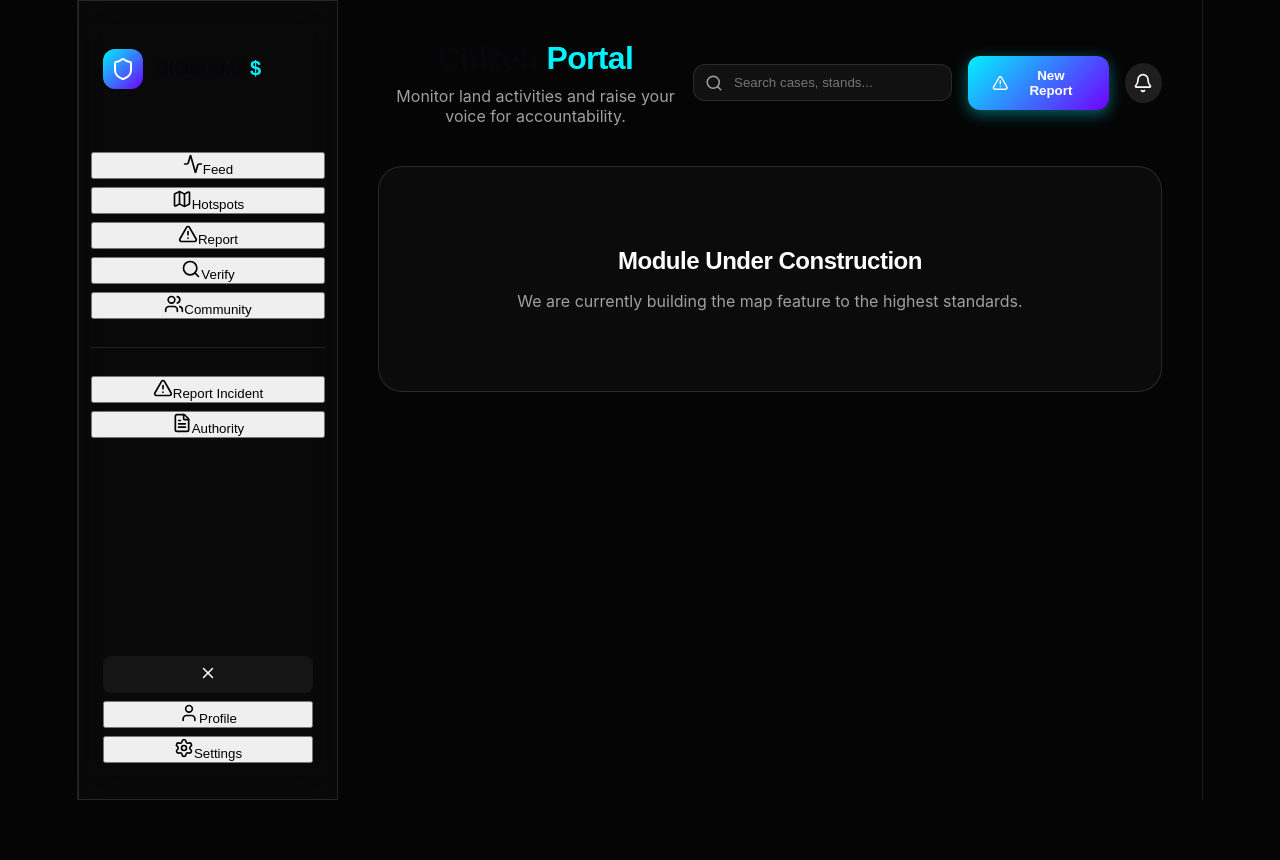
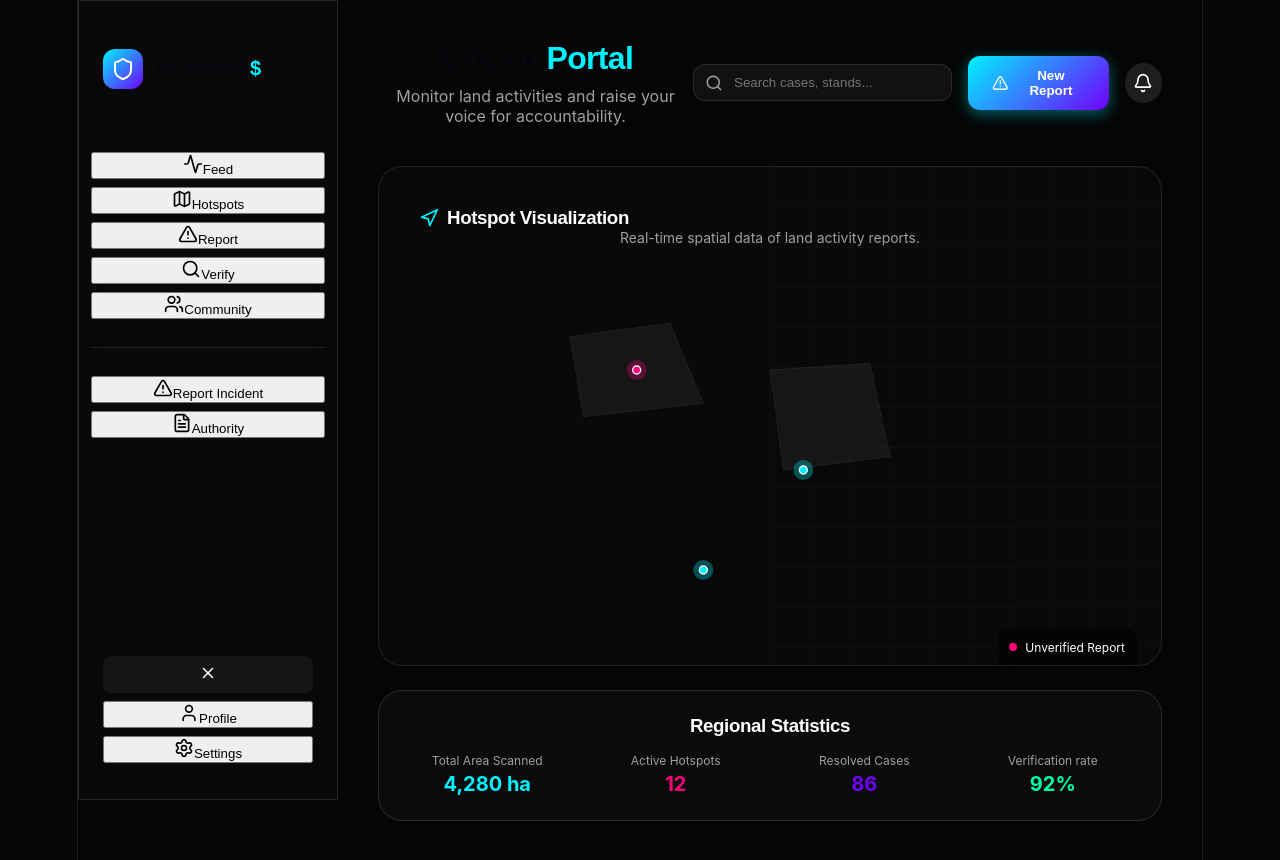
Before and after one commit to tatenda-source/BIGMAMA-, a React (Vite) app: page / in a window 1280 px wide. Both pictures are taken after a click on the button "Hotspots". Before the commit the page ends 800 px from the top, so only its background shows below. Built offline with nearby package versions, Linux system fonts and the light colour scheme.

Commit message:
feat: integrate HotspotMap and build initial Land Verification UI

```diff
--- a/src/App.jsx
+++ b/src/App.jsx
@@ -21,6 +21,7 @@ import {
 } from 'lucide-react';
 import { clsx } from 'clsx';
 import ReportForm from './components/ReportForm';
+import HotspotMap from './components/HotspotMap';
 
 const NavItem = ({ icon: Icon, label, active, onClick, collapsed }) => (
   <button
@@ -223,7 +224,42 @@ function App() {
               </div>
             )}
 
-            {activeTab !== 'dashboard' && (
+            {activeTab === 'map' && (
+              <div style={{ display: 'flex', flexDirection: 'column', gap: '24px' }}>
+                <HotspotMap />
+                <div className="glass-card" style={{ padding: '24px' }}>
+                  <h3 className="font-display" style={{ marginBottom: '16px' }}>Regional Statistics</h3>
+                  <div style={{ display: 'grid', gridTemplateColumns: 'repeat(4, 1fr)', gap: '20px' }}>
+                    {[
+                      { label: 'Total Area Scanned', val: '4,280 ha', color: '#00f2ff' },
+                      { label: 'Active Hotspots', val: '12', color: '#ff007a' },
+                      { label: 'Resolved Cases', val: '86', color: '#7000ff' },
+                      { label: 'Verification rate', val: '92%', color: '#00ffaa' }
+                    ].map(s => (
+                      <div key={s.label}>
+                        <p style={{ fontSize: '12px', color: '#a0a0a0', marginBottom: '4px' }}>{s.label}</p>
+                        <p style={{ fontSize: '20px', fontWeight: 700, color: s.color }}>{s.val}</p>
+                      </div>
+                    ))}
+                  </div>
+                </div>
+              </div>
+            )}
+
+            {activeTab === 'verify' && (
+               <div style={{ display: 'flex', flexDirection: 'column', gap: '32px' }}>
+                  <div className="glass-card" style={{ padding: '40px', background: 'linear-gradient(135deg, rgba(0, 242, 255, 0.05), rgba(0,0,0,0))' }}>
+                     <h3 className="font-display" style={{ fontSize: '24px', marginBottom: '8px' }}>Land Verification Tool</h3>
+                     <p style={{ color: '#a0a0a0', marginBottom: '24px' }}>Enter property details to check legitimacy status against state records.</p>
+                     <div style={{ display: 'flex', gap: '12px' }}>
+                        <input type="text" placeholder="Enter Stand Number / Property ID..." style={{ flex: 1, background: 'rgba(255,255,255,0.05)', border: '1px solid rgba(255,255,255,0.1)', borderRadius: '12px', padding: '14px', color: 'white' }} />
+                        <button className="btn-primary" style={{ padding: '0 32px' }}>Verify Property</button>
+                     </div>
+                  </div>
+               </div>
+            )}
+
+            {!['dashboard', 'map', 'verify'].includes(activeTab) && (
               <div className="glass-card" style={{ padding: '80px', textAlign: 'center' }}>
                 <h3 className="font-display" style={{ fontSize: '24px', marginBottom: '16px' }}>Module Under Construction</h3>
                 <p style={{ color: '#a0a0a0' }}>We are currently building the {activeTab} feature to the highest standards.</p>
```
